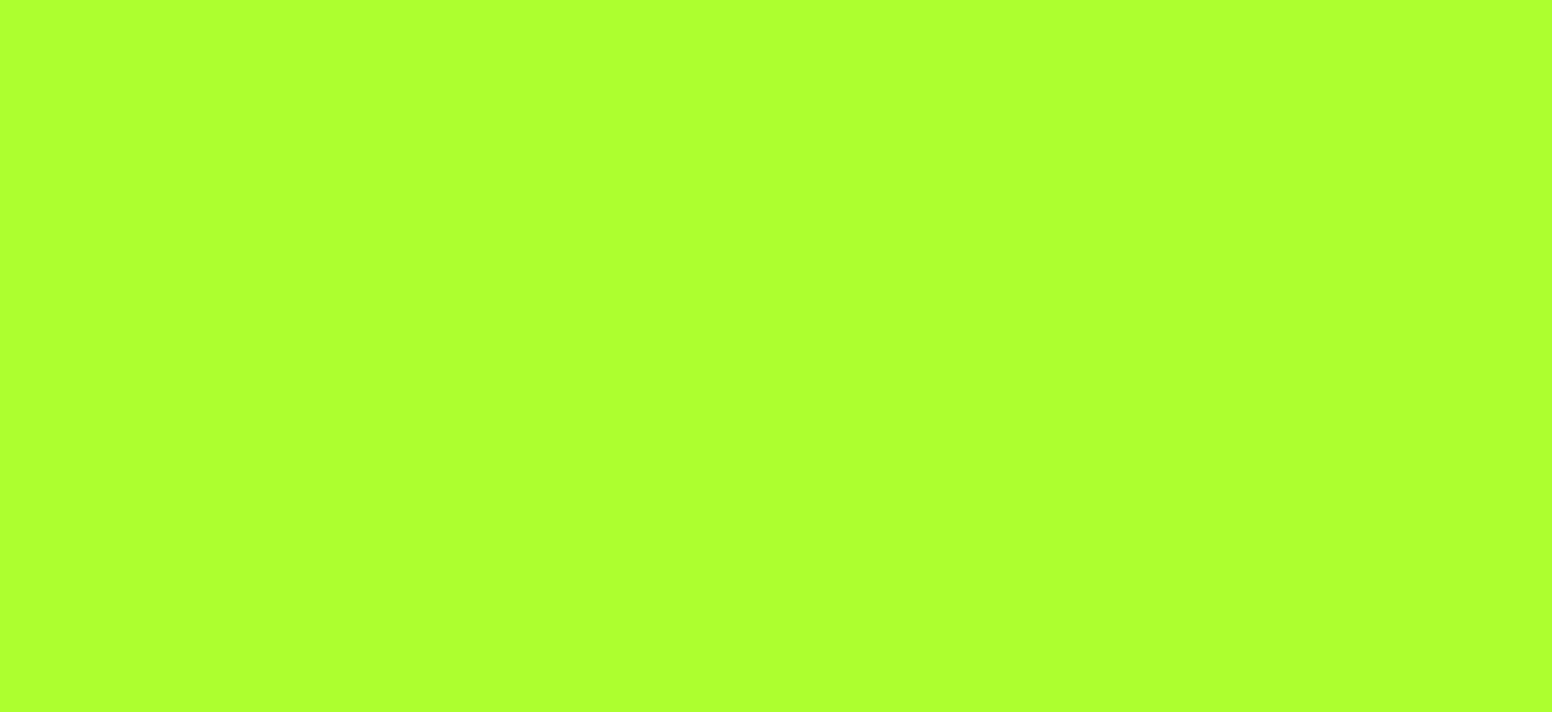
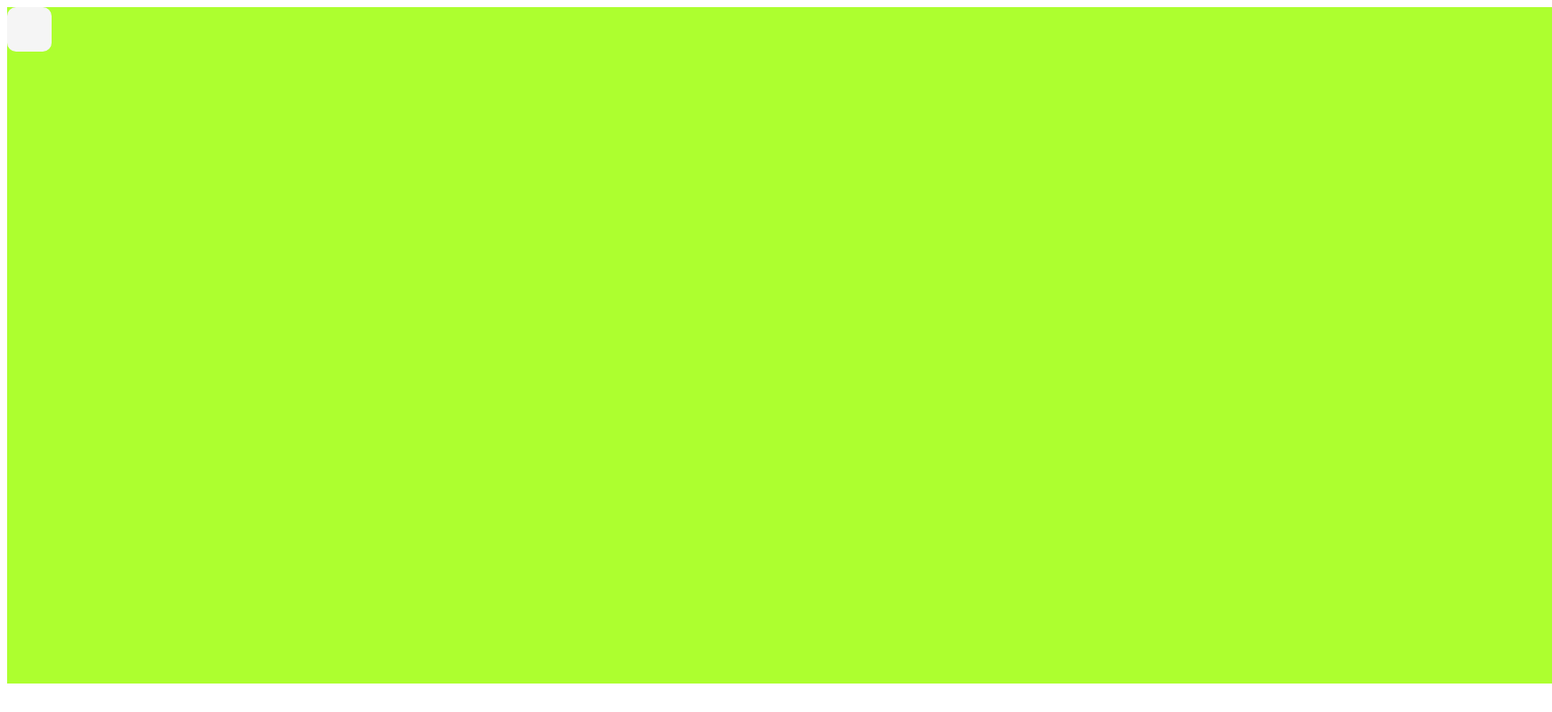
Before and after one commit to larimscorrea/notepad-layout-html-css-js, a plain HTML site: page index.html in a window 1280 px wide. Shown: the whole page at 89% size, 1744 px wide, since content can reach past the window. Drawn offline with Linux system fonts and the light colour scheme.

Commit message:
Only update

```diff
--- a/index.html
+++ b/index.html
@@ -3,10 +3,11 @@
 <head>
     <meta charset="UTF-8">
     <link rel="stylesheet" href="./style.css">
-    <title>Document</title>
+    <title>Notepad</title>
 </head>
 <body>
-    <section class="box"></section>
-
+    <main class="big-box">
+        <section class="box-wrapper"></section>
+    </main>
 </body>
 </html>
--- a/style.css
+++ b/style.css
@@ -1,17 +1,12 @@
-:root {
-    --primary: #white;
-    --secundary: #blue;
-    --terciary: #green;
+.big-box {
+    background-color: greenyellow;
+    width: 217vh;
+    height: 95vh;
 }
 
-body {
-    background-color: greenyellow;
-
+.box-wrapper {
+    background-color: whitesmoke;
+    border-radius: 10px;
+    width: 50px;
+    height: 50px;
 }
-
-.box {
-    width: 294px;
-    height: 654px;
-
-    background-color: var(--secundary);
-}
```
